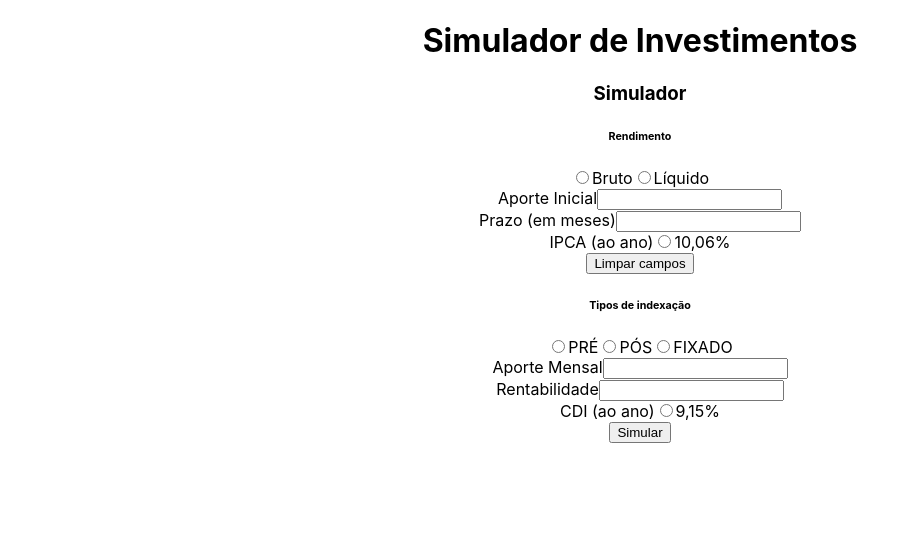
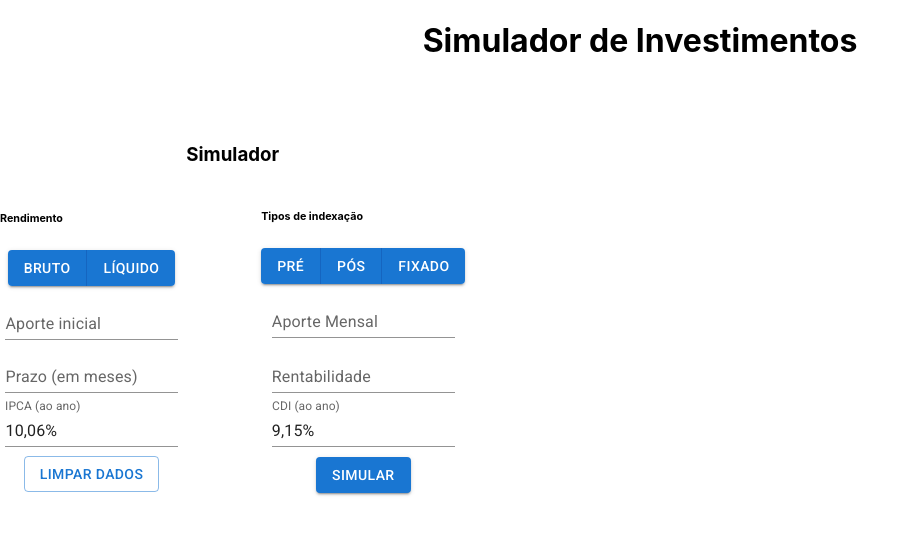
Before and after one commit to dandenardi/desafio-eqi, a React (Create React App) app: page / in a window 1280 px wide. Shown: the top 534 px of the page, without its empty margins (0-920 px from the left). Built offline with nearby package versions, Linux system fonts and the light colour scheme; data requests are answered from the project's data file.

Commit message:
Ajustados aspectos de UI

```diff
--- a/src/App.css
+++ b/src/App.css
@@ -2,37 +2,75 @@
   text-align: center;
 }
 
-.App-logo {
-  height: 40vmin;
-  pointer-events: none;
+.simulator{
+
+  width: 100%;
+  margin-top: 5%;
+  display: flex;
+  flex-direction: row;
+  align-items: flex-start;
+  justify-content: space-between;
 }
 
-@media (prefers-reduced-motion: no-preference) {
-  .App-logo {
-    animation: App-logo-spin infinite 20s linear;
-  }
-}
-
-.App-header {
-  background-color: #282c34;
-  min-height: 100vh;
+.containers-holder{
+  width: 40%;
   display: flex;
   flex-direction: column;
   align-items: center;
-  justify-content: center;
-  font-size: calc(10px + 2vmin);
-  color: white;
+
 }
 
-.App-link {
-  color: #61dafb;
+.h6-title{
+  text-align: left;
 }
 
-@keyframes App-logo-spin {
-  from {
-    transform: rotate(0deg);
-  }
-  to {
-    transform: rotate(360deg);
-  }
+.containers{
+  width: 100%;
+  display: flex;
+  flex-direction: row;
+  align-items: center;
+  justify-content: space-between;
 }
+
+
+.input{
+  margin: 3%;
+}
+
+.btn {
+  margin: 5%;
+
+}
+
+.results{
+  width: 70%;
+  display: flex;
+  flex-direction: column;
+  align-items: center;
+
+}
+
+.card-boxes{
+  width: 100%;
+  display: flex;
+  flex-direction: row;
+  flex-wrap: wrap;
+  justify-content: space-between;
+
+}
+
+.card{
+  width: 30%;
+  margin: 1%;
+  border: 2px solid black;
+  border-radius: 3px;
+  box-shadow: 3px 3px 14px 1px rgba(0,0,0,0.75);
+  -webkit-box-shadow: 3px 3px 14px 1px rgba(0,0,0,0.75);
+  -moz-box-shadow: 3px 3px 14px 1px rgba(0,0,0,0.75);
+
+
+}
+
+.chart{
+  width: 100%;
+}
--- a/src/App.js
+++ b/src/App.js
@@ -1,5 +1,9 @@
-import { useState, useEffect, useCallback } from 'react';
+import { useState, useEffect } from 'react';
 import { Chart } from 'react-google-charts'
+import TextField from '@mui/material/TextField';
+import Button from '@mui/material/Button';
+import ButtonGroup from '@mui/material/ButtonGroup';
+
 
 import './App.css';
 import axios from 'axios';
@@ -8,7 +12,7 @@ import axios from 'axios';
 const api = axios.create({
   baseURL: 'http://localhost:3000'
 });
-//fazer os estados dos resultados (5), baseados em rendimento e indexacao (restante eh fixo)
+
 
 function App() {
 
@@ -30,6 +34,7 @@ function App() {
   const [revenue, setRevenue] = useState('bruto');
   const [index, setIndex] = useState('pre');
   const [deadline, setDeadline] = useState(0);
+  const [profitability, setProfitability] = useState(0)
   const [fstContribution, setFstContribution] = useState(0);
   const [mthContribution, setMthContribution] = useState(0);
   const [selectData, setSelectData] = useState(0);
@@ -140,7 +145,7 @@ function App() {
       });
   }); */
     const options = {
-      title: 'Projeção de Valores',
+
       hAxis: { title: "tempo(meses)", viewWindow: { min: 0, max: 11 } },
       vAxis: { title: "Valor (R$)", viewWindow: { min: 0, max: 2100 } },
       legend: {position: 'bottom'},
@@ -191,35 +196,47 @@ function App() {
             <h2>Resultado da Simulação</h2>
           </div>
 
-          <div className='data-boxes'>
-            <div className='box'>
-              <h3>Valor final Bruto</h3>
-              <p>{sim[i].valorFinalBruto}</p>
+          <div className="card-boxes">
+
+            <div class="card" >
+              <div class="card-body">
+                <h5 class="card-title">Valor final Bruto</h5>
+                <p class="card-text">{sim[i].valorFinalBruto}</p>
+              </div>
             </div>
 
-            <div className='box'>
-              <h3>Aliquota do IR</h3>
-              <p>{sim[i].aliquotaIR}</p>
+            <div class="card">
+              <div class="card-body">
+                <h5 class="card-title">Aliquota do IR</h5>
+                <p class="card-text">{sim[i].aliquotaIR}</p>
+              </div>
             </div>
 
-            <div className='box'>
-                <h3>Valor Pago em IR</h3>
-              <p>{sim[i].valorPagoIR}</p>
+            <div class="card">
+              <div class="card-body">
+                <h5 class="card-title">Valor Pago em IR</h5>
+                <p class="card-text">{sim[i].valorPagoIR}</p>
+              </div>
             </div>
 
-            <div className='box'>
-              <h3>Valor final Líquido</h3>
-              <p>{sim[i].valorFinalLiquido}</p>
+            <div class="card">
+              <div class="card-body">
+                <h5 class="card-title">Valor final Líquido</h5>
+                <p class="card-text">{sim[i].valorFinalLiquido}</p>
+              </div>
             </div>
 
-            <div className='box'>
-              <h3>Valor Total Investido</h3>
-              <p>{sim[i].valorTotalInvestido}</p>
+            <div class="card">
+              <div class="card-body">
+                <h5 class="card-title">Valor Total Investido</h5>
+                <p class="card-text">{sim[i].valorTotalInvestido}</p>
+              </div>
             </div>
 
-            <div className='box'>
-              <h3>Ganho Líquido</h3>
-              <p>{sim[i].ganhoLiquido}</p>
+            <div class="card">
+              <div class="card-body">
+                <h5 class="card-title">Ganho Líquido</h5>
+                <p class="card-text">{sim[i].ganhoLiquido}</p>
               </div>
             </div>
 
@@ -231,7 +248,7 @@ function App() {
                 options={options}
 
                 width="100%"
-                height='400px'
+                height="250%"
                 diffdata={diffdata}
                 legendToggle
 
@@ -239,7 +256,7 @@ function App() {
           </div>
 
         </div>
-
+      </div>
       )
     }else{
       return(null);
@@ -249,82 +266,120 @@ function App() {
 
 
   return (
+
     <div className="App">
+
       <h1>Simulador de Investimentos</h1>
+      <div className='simulator'>
+
+        <div className='containers-holder'>
+            <h3>Simulador</h3>
+          <div className='containers'>
+
             <div className='container1'>
-        <h3>Simulador</h3>
-        <div className='yield'>
-          <h6>Rendimento</h6>
+
+              <h6 className='h6-title'>Rendimento</h6>
               <div className='opt'>
-            <input type="radio" id="bruto" name="revenue" value="bruto" onClick={()=> setRevenue('bruto')}/>
-            <label htmlFor="bruto">Bruto</label>
-            <input type="radio" id="liquido" name="revenue" value="liquido" onClick={()=> setRevenue('liquido')}/>
-            <label htmlFor="liquido">Líquido</label>
+                <ButtonGroup variant="contained" aria-label="tipo de rendimento">
+                  <Button onClick={() => setRevenue('bruto')}>Bruto</Button>
+                  <Button onClick={() => setRevenue('liquido')}>Líquido</Button>
+                </ButtonGroup>
 
               </div>
 
               <div className='input'>
-            <label className='error-fst-ctb' id='fst-ctb-label'>Aporte Inicial</label>
-            <input type='text' onChange={handleFstCtb}></input>
-            <div className='error-fst-ctb'></div>
+                <TextField
+                  id="standard-basic"
+                  label="Aporte inicial"
+                  variant="standard"
+                  onChange={handleFstCtb}/>
               </div>
 
               <div className='input'>
-            <label>Prazo (em meses)</label>
-            <input type='text' pattern="[0-9]+" onChange={handleDeadline}></input>
+                <TextField
+                  id="standard-basic"
+                  label="Prazo (em meses)"
+                  variant="standard"
+                  onChange={(e)=>{setDeadline(e.target.value)}}
+                />
               </div>
 
               <div className='input'>
-            <label>IPCA (ao ano)</label>
-            <input type="radio" id="IPCA" name="index" value="10,06%" onClick={()=> setIndex(indicators[1].nome)}/>
-            <label htmlFor="ipca">10,06%</label>
 
+                <TextField
+                  id="outlined-read-only-input"
+                  label="IPCA (ao ano)"
+                  defaultValue="10,06%"
+                  variant="standard"
+                  InputProps={{
+                    readOnly: true,
+                  }}
+                />
               </div>
 
               <div className='btn'>
-            <button type="button" onClick={cleanFields}>Limpar campos</button>
+                <Button variant="outlined" onClick={cleanFields}>Limpar dados</Button>
               </div>
 
             </div>
             <div className='container2'>
 
-          <h6>Tipos de indexação</h6>
+              <h6 className='h6-title'>Tipos de indexação</h6>
               <div className='opt'>
-            <input type="radio" id="pre" name="index" value="pre" onClick={()=> setIndex('pre')}/>
-            <label htmlFor="pre">PRÉ</label>
-            <input type="radio" id="post" name="index" value="post" onClick={()=> setIndex('pos')}/>
-            <label htmlFor="post">PÓS</label>
-            <input type="radio" id="fixed" name="index" value="fixed" onClick={()=> setIndex('fixado')}/>
-            <label htmlFor="fixed">FIXADO</label>
+                 <ButtonGroup variant="contained" aria-label="tipos de indexadores">
+                    <Button  onClick={()=> setIndex('pre')}>PRÉ</Button>
+                    <Button  onClick={()=> setIndex('pos')}>PÓS</Button>
+                    <Button  onClick={()=> setIndex('fixado')}>FIXADO</Button>
+                  </ButtonGroup>
               </div>
 
               <div className='input'>
-            <label id='mth-ctb'>Aporte Mensal</label>
-            <input type='text' pattern="[0-9]+" onChange={handleMthCtb}></input>
+                <TextField
+                  id="standard-basic"
+                  label="Aporte Mensal"
+                  variant="standard"
+                  onChange={handleMthCtb}
+                />
+
               </div>
 
               <div className='input'>
-            <label>Rentabilidade</label>
-            <input type='text' pattern="[0-9]+" onChange={handleProfit}></input>
+                <TextField
+                  id="standard-basic"
+                  label="Rentabilidade"
+                  variant="standard"
+                  onChange={(e)=>{setProfitability(e.target.value)}}
+                />
               </div>
 
               <div className='input'>
-            <label>CDI (ao ano)</label>
-            <input type="radio" id="CDI" name="index" value="9,15%" onClick={()=> setIndex(indicators[0].nome)}/>
-            <label htmlFor="cdi">9,15%</label>
+              <TextField
+                  id="outlined-read-only-input"
+                  label="CDI (ao ano)"
+                  defaultValue="9,15%"
+                  variant="standard"
+                  InputProps={{
+                    readOnly: true,
+                  }}
+                />
 
               </div>
 
               <div className='btn'>
-            <button type="button" onClick={handleResults}>Simular</button>
+                <Button variant="contained" onClick={handleResults}>Simular</Button>
+              </div>
+
             </div>
 
           </div>
         </div>
+
         <div className='results'>
           {showResults()}
         </div>
       </div>
+  </div>
+
   );
 }
 
```
Also changed, not shown: package.json (+7 -0 lines), src/index.js (+5 -3 lines), 1 other file (tests, documents, lock files or other folders). Lines whose indentation alone changed are shown as unchanged.
